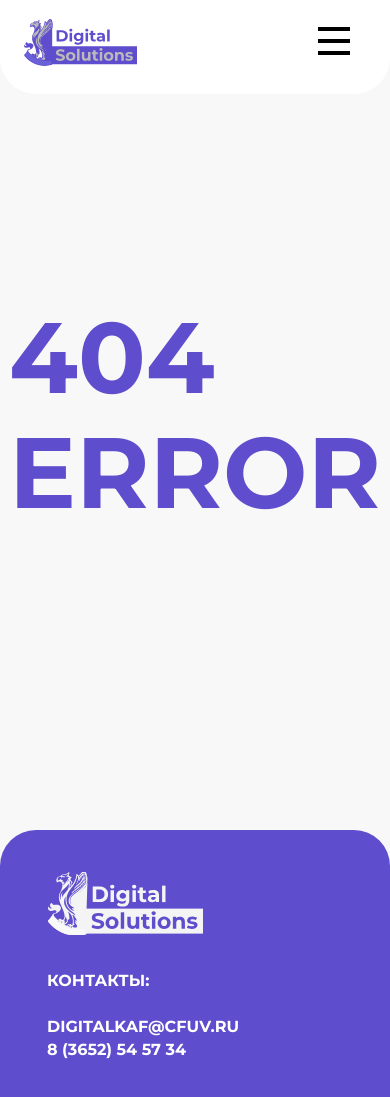
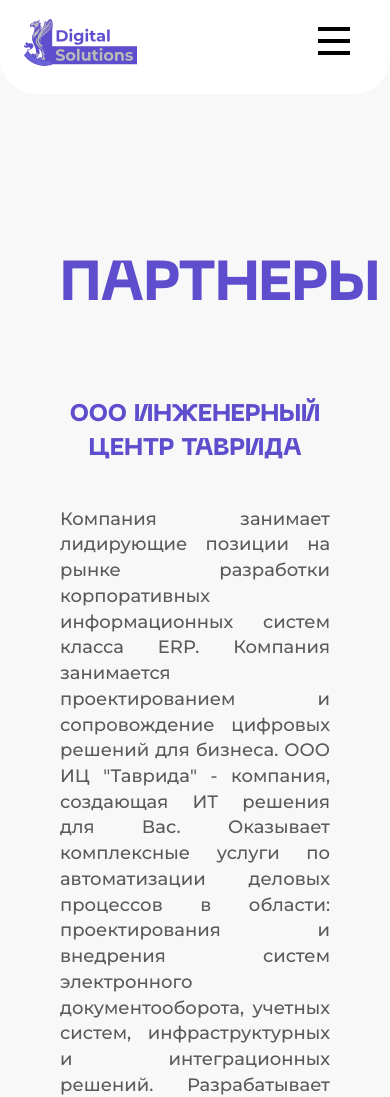
Before and after one commit to Siqalexx/digital-department, a React (Create React App) app: page /partners in a window 390 px wide. Before the commit this address had no page. Shown: the top 1097 px of the page. Built offline with nearby package versions, Linux system fonts and the light colour scheme.

Commit message:
add new page, fix news popup

```diff
--- a/src/App.js
+++ b/src/App.js
@@ -3,8 +3,20 @@
 import Layout from './components/Layout';
 import Projects from './components/Projects';
 import Programms from './components/Programms';
+import { useEffect, useRef } from 'react';
+import Partners from './components/Partners';
 
 function App() {
+	const aboutUsRef = useRef();
+
+	useEffect(() => {
+		if (aboutUsRef.current) {
+			window.scrollTo({
+				top: aboutUsRef.current.offsetTop,
+				behavior: 'smooth',
+			});
+		}
+	}, []);
 	return (
 		<Routes>
 			<Route path='/' element={<Layout />}>
@@ -22,6 +34,7 @@
 				/> */}
 				{/* <Route path='/programs' element={<Programms></Programms>} /> */}
 				<Route path='/projects' element={<Projects />} />
+				<Route path='/partners' element={<Partners />} />
 				{/* <Route
 					path='/contacts'
 					element={
@@ -32,7 +45,7 @@
 						</h1>
 					}
 				/> */}
-				<Route path='/projects/:proj' element={<Programms />}></Route>
+				{/* <Route path='/projects/:proj' element={<Programms />}></Route> */}
 
 				<Route
 					path='*'
--- a/src/components/AboutUs.js
+++ b/src/components/AboutUs.js
@@ -40,7 +40,7 @@
 					<div className='aboutUs__cell-iconbg'>
 						<div className='aboutUs__cell-icon'></div>
 					</div>
-					<h3 className='aboutUs__cell-title'>о нас</h3>
+					<h3 className='aboutUs__cell-title'>Программы</h3>
 					<p className='aboutUs__cell-description'>
 						Университет реализует 5 программ профессиональной переподготовки,
 						которые охватывают три направления: Web-разработка (для ИТ и не ИТ
@@ -54,7 +54,7 @@
 					<div className='aboutUs__cell-iconbg'>
 						<div className='aboutUs__cell-icon'></div>
 					</div>
-					<h3 className='aboutUs__cell-title'>о нас</h3>
+					<h3 className='aboutUs__cell-title'>Партнеры</h3>
 					<p className='aboutUs__cell-description'>
 						В реализации программ по цифровой кафедре принимают участие опытные
 						специалисты-практики из сфер деятельности согласно содержанию
@@ -69,7 +69,7 @@
 					<div className='aboutUs__cell-iconbg'>
 						<div className='aboutUs__cell-icon'></div>
 					</div>
-					<h3 className='aboutUs__cell-title'>о нас</h3>
+					<h3 className='aboutUs__cell-title'>Руководитель</h3>
 					<p className='aboutUs__cell-description'>
 						Высокое качество подготовки специалистов по программам цифровой
 						кафедры гарантируется внешней независимой оценкой качества -
--- a/src/components/Header.js
+++ b/src/components/Header.js
@@ -50,6 +50,17 @@
 						</NavLink>
 					</li>
 					<li className='header_link'>
+						<NavLink
+							onClick={() => {
+								setOpenBurger(false);
+							}}
+							className='header_text'
+							to='/partners'
+						>
+							Партнеры
+						</NavLink>
+					</li>
+					<li className='header_link'>
 						<a
 							onClick={() => {
 								setOpenBurger(false);
--- a/src/components/News.js
+++ b/src/components/News.js
@@ -54,7 +54,7 @@
 							onClick={() => {
 								NewsPopupContent({
 									title: 'новости',
-									photo: '',
+									photo: 'photoPopup.png',
 									description: `“Проектирование в CAD-системах”. Проработка информационных моделей
 							загородных коттеджей.`,
 								});
@@ -133,7 +133,17 @@
 							сайте проекта может любой желающий
 						</p>
 						<button
-							onClick={() => alert('В разработке')}
+							onClick={() => {
+								NewsPopupContent({
+									title:
+										'111 российских вузов расскажут о работе «цифрровых кафедр»',
+									photo: 'innopolis-new.jpg',
+									description: `Подключиться к онлайн-трансляции «Марафона цифровых кафедр» на
+							сайте проекта может любой желающий`,
+								});
+								document.body.classList.toggle('news-popup__bg_opened');
+								NewsPopupOpen(true);
+							}}
 							className='new-big__button'
 						>
 							Подробнее
@@ -150,7 +160,17 @@
 							многих институтов.
 						</p>
 						<button
-							onClick={() => alert('В разработке')}
+							onClick={() => {
+								NewsPopupContent({
+									title: 'новости',
+									photo: 'medium-second.png',
+									description: `Амбициозный проект “Гео-карта Крыма” реализуется в рамках
+							программы “Web-разработка”. В проекте принимают участие студенты
+							многих институтов.`,
+								});
+								document.body.classList.toggle('news-popup__bg_opened');
+								NewsPopupOpen(true);
+							}}
 							className='new-big__button'
 						>
 							Подробнее
--- /dev/null
+++ b/src/components/Partners.js
@@ -0,0 +1,56 @@
+function Partner({ title, text, link }) {
+	return (
+		<div className='partner'>
+			<h3 className='partner__title'>{title}</h3>
+			<p className='partner__text'>
+				{text}
+				<br></br>
+				<br></br>
+				<a className='partner__link' href={link}>
+					{link}
+				</a>
+			</p>
+		</div>
+	);
+}
+const data = [
+	{
+		title: 'ООО Инженерный центр Таврида',
+		text: ` Компания занимает лидирующие позиции на рынке разработки корпоративных информационных систем класса ERP. Компания занимается проектированием и сопровождение цифровых решений для бизнеса. ООО ИЦ "Таврида" - компания, создающая ИТ решения для Вас.
+Оказывает комплексные услуги по автоматизации деловых процессов в области: проектирования и внедрения систем электронного документооборота, учетных систем, инфраструктурных и интеграционных решений. Разрабатывает ПО под заказ.
+
+`,
+		link: 'https://ec-tavrida.ru/',
+	},
+	{
+		title: 'ООО АйдиэсВорлд',
+		text: `Компания участник Крымского ИТ кластера, на рынке более 20 лет. Компания реализовала более 300 успешных проектов в сфере разработки программного обеспечения. Компания сертифицирована на уровне А+ по версии RUWARD. Среди клиентов ВТБ, РНКБ, Redisson, Норникель, МГУ имени Ломоносова и другие.`,
+		link: 'https://ideas-world.com/',
+	},
+	{
+		title: 'ООО ТуБиСофт',
+		text: `За 20 лет работы в Крыму компания реализовала более 1000 проектов, накопила огромный опыт в следующих направлениях: автоматизация бухгалтерского и управленческого учета, автоматизация учета в ресторанах, кафе, магазинах, гостиницах.
+
+`,
+		link: 'https://tobesoft.ru/',
+	},
+	{
+		title: 'ООО Консоль-строй ЛТД',
+		text: `С момента регистрации (8 июня 1993 год) фирме удалось достигнуть многого: в несколько раз увеличить объемы строительства и выйти на новый уровень технологий, организовать большое количество самостоятельных программ, обеспечить работой тысячи крымчан. С 1993 по 2017 год было введено в эксплуатацию более 600 объектов, общей площадью 2 млн. м кв. жилых и офисно-торговых помещений, а это далеко не маленькие объемы.`,
+		link: '',
+	},
+];
+function Partners() {
+	return (
+		<section className='partners'>
+			<h2 className='partners__title'>Партнеры</h2>
+			<div className='partners__cards'>
+				{data.map((element, index) => {
+					return Partner(element);
+				})}
+			</div>
+		</section>
+	);
+}
+
+export default Partners;
--- a/src/components/ProjectList.jsx
+++ b/src/components/ProjectList.jsx
@@ -15,24 +15,24 @@
 			<div className={`project__info ${side}`}>
 				<h2 className='project__title'>{title}</h2>
 				<p className='project__description'>{description}</p>
-				<Button
+				{/* <Button
 					onClickl={() => toProject(title, history)}
 					className='project__button-upper'
 					text='Подробнее'
-				/>
+				/> */}
 			</div>
-			<Button
+			{/* <Button
 				onClickl={() => toProject(title, history)}
 				className='project__button-under'
 				text='Подробнее'
-			/>
+			/> */}
 		</div>
 	);
 }
 const arr = [
 	{
 		photo: 'computer',
-		side: 'right',
+		side: 'right marg',
 		title: 'Геокарта Крыма: виртуальный гид',
 		description: '',
 	},
--- a/src/index.css
+++ b/src/index.css
@@ -18,3 +18,4 @@
 @import url('./styles/programms/programms.css');
 @import url('./styles/previewProgramms/previewProgramms.css');
 @import url('./styles/newsPopup/newspopup.css');
+@import url('./styles/partners.css');
--- a/src/styles/aboutUs/aboutUs.css
+++ b/src/styles/aboutUs/aboutUs.css
@@ -140,12 +140,12 @@
 	font-family: 'NeueMachina', sans-serif, 'Courier New', Courier, monospace;
 	font-style: normal;
 	font-weight: 800;
-	font-size: 34px;
+	font-size: 24px;
 	line-height: 143%;
 	text-transform: uppercase;
 	color: #5e4dcd;
 	margin: 0;
-	padding: 25px 0 40px 0;
+	padding: 25px 0 40px 20px;
 	text-align: center;
 }
 
@@ -195,6 +195,11 @@
 	width: 48px;
 	height: 48px;
 }
+@media screen and (max-width: 1830px) {
+	.aboutUs__cell-title {
+		padding-left: 70px;
+	}
+}
 @media screen and (max-width: 1699px) {
 	.aboutUs__cell-title {
 		padding-left: 30px;
@@ -235,8 +240,16 @@
 		top: 100px;
 		left: 80px;
 	}
+	.aboutUs__cell-title {
+		padding-left: 80px;
+	}
 }
 
+@media screen and (max-width: 1500px) {
+	.aboutUs__cell-title {
+		padding-left: 90px;
+	}
+}
 @media screen and (max-width: 1440px) {
 	.aboutUs__cells {
 		margin: 0 auto;
--- a/src/styles/newsPopup/newspopup.css
+++ b/src/styles/newsPopup/newspopup.css
@@ -51,6 +51,7 @@
 	border-radius: 48px;
 	width: 671px;
 	height: 522px;
+	object-fit: cover;
 }
 
 .news-popup__description {
@@ -93,3 +94,80 @@
 .news-popup__exit div:nth-child(2) {
 	transform: translateY(-4px) rotate(-50deg);
 }
+
+@media screen and (max-width: 1300px) {
+	.news-popup__image {
+		width: 571px;
+		height: 422px;
+	}
+	.news-popup {
+		height: 600px;
+		margin: 35px;
+	}
+	.news-popup__info {
+		margin: 0 50px;
+	}
+}
+
+@media screen and (max-width: 1100px) {
+	.news-popup {
+		height: auto;
+	}
+	.news-popup__content {
+		flex-direction: column;
+		align-items: center;
+	}
+	.news-popup__title {
+		margin-top: 25px;
+		text-align: center;
+	}
+	.news-popup__description {
+		margin: 0 0 100px;
+	}
+	.news-popup__info {
+		display: flex;
+		flex-direction: column;
+		align-items: center;
+		justify-content: center;
+	}
+	.news-popup__image {
+		width: 571px;
+		height: 422px;
+	}
+}
+
+@media screen and (max-width: 700px) {
+	.news-popup__content {
+		margin: 40px;
+	}
+	.news-popup__image {
+		width: 421px;
+		height: 272px;
+	}
+	.news-popup__title {
+		line-height: 140%;
+	}
+}
+
+@media screen and (max-width: 620px) {
+	.news-popup__title {
+		font-size: 22px;
+	}
+}
+
+@media screen and (max-width: 520px) {
+	.news-popup__image {
+		width: 380px;
+		height: 230px;
+	}
+	.news-popup__content {
+		margin: 20px;
+	}
+}
+
+@media screen and (max-width: 450px) {
+	.news-popup__image {
+		width: 350px;
+		height: 200px;
+	}
+}
--- /dev/null
+++ b/src/styles/partners.css
@@ -0,0 +1,80 @@
+.partners {
+	margin-top: 200px;
+	display: flex;
+	flex-direction: column;
+	align-items: center;
+	width: 100%;
+	box-sizing: border-box;
+	padding: 0 60px;
+}
+
+.partners__title {
+	font-family: 'NeueMachina', sans-serif, 'Courier New', Courier, monospace;
+	font-style: normal;
+	font-weight: 800;
+	font-size: 56px;
+	line-height: 143%;
+	text-transform: uppercase;
+	color: #5e4dcd;
+	align-self: self-start;
+}
+
+.partners__cards {
+	width: 100%;
+	display: flex;
+	flex-direction: column;
+	align-items: flex-end;
+}
+
+.partner {
+	max-width: 600px;
+	margin-bottom: 50px;
+}
+.partner:nth-child(2n) {
+	align-self: self-start;
+}
+.partner__title {
+	font-family: 'NeueMachina', sans-serif, 'Courier New', Courier, monospace;
+	font-style: normal;
+	font-weight: 800;
+	font-size: 34px;
+	line-height: 143%;
+	text-transform: uppercase;
+	color: #5e4dcd;
+	margin: 0;
+	padding: 25px 0 40px 0;
+	text-align: center;
+}
+
+.partner__text {
+	font-family: 'Montserrat', sans-serif, 'Courier New', Courier, monospace;
+	font-style: normal;
+	font-weight: 500;
+	font-size: 20px;
+	line-height: 143%;
+	text-align: justify;
+	color: #5a5a5a;
+	margin: 0 0 30px 0;
+	width: 100%;
+	padding: 0;
+	box-sizing: border-box;
+}
+.partner__link {
+	color: #5e4dcd;
+	text-decoration: none;
+	font-size: 21px;
+	transition: all 0.5s;
+}
+
+.partner__link:hover {
+	opacity: 0.6;
+}
+
+@media screen and (max-width: 500px) {
+	.partner__title {
+		font-size: 24px;
+	}
+	.partner__text {
+		font-size: 18px;
+	}
+}
--- a/src/styles/projectList/projectList.css
+++ b/src/styles/projectList/projectList.css
@@ -141,6 +141,14 @@
 		margin-top: 190px;
 		align-self: center;
 	}
+	.marg > .project__title {
+		margin-top: 0;
+	}
+	.project__title {
+		margin-top: 190px;
+		font-size: 20px;
+	}
+
 	.project__title {
 		font-size: 20px;
 	}
@@ -195,6 +203,10 @@
 		margin-bottom: 73px;
 		padding: 0 32px;
 	}
-	.project__description {
+	.marg > .project__title {
+		margin-top: 0;
+	}
+	.project__title {
+		margin-top: 165px;
 	}
 }
```
Also changed, not shown: src/images/photoPopup.png (added), 12 other files (tests, documents, lock files or other folders).
